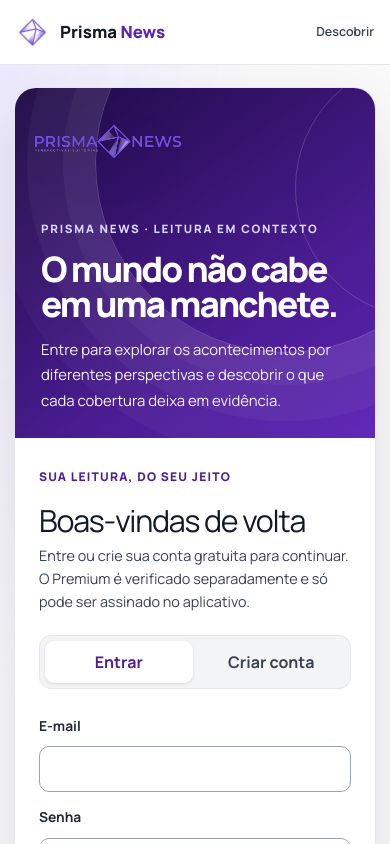
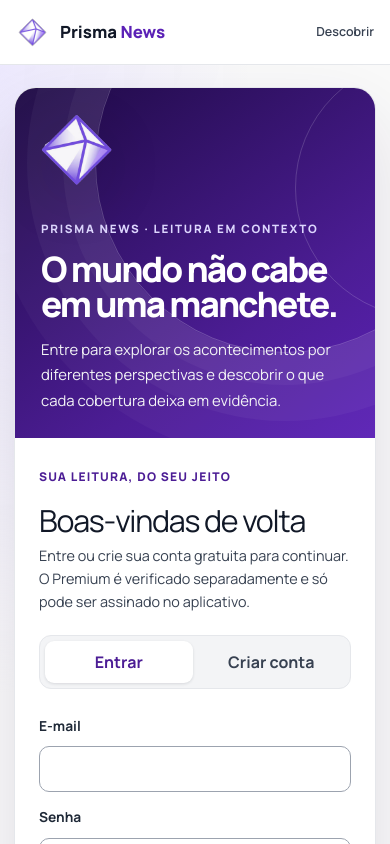
Before and after one commit to gustavosx1/Prisma-Landing-Page, a Next.js app: page /conta in a window 390 px wide. Shown: the top 844 px of the page. Built offline with nearby package versions, Linux system fonts and the light colour scheme; no server answers.

Commit message:
Use square Prisma logo in auth panel

```diff
--- a/app/globals.css
+++ b/app/globals.css
@@ -719,7 +719,7 @@ body { color: #111827; }
 .auth-story::before, .auth-story::after { position: absolute; z-index: -1; width: 380px; height: 380px; border: 1px solid rgb(255 255 255 / 22%); border-radius: 50%; content: ""; }
 .auth-story::before { top: -115px; right: -100px; box-shadow: 0 0 0 32px rgb(255 255 255 / 4%), 0 0 0 68px rgb(255 255 255 / 4%), 0 0 0 108px rgb(255 255 255 / 3%); }
 .auth-story::after { top: -30px; right: -180px; width: 260px; height: 260px; border-color: rgb(255 255 255 / 16%); }
-.auth-story__logo { position: absolute; z-index: 1; top: 34px; left: 34px; display: block; width: clamp(190px, 24vw, 260px); height: auto; opacity: .96; filter: drop-shadow(0 16px 35px rgb(15 5 38 / 20%)); }
+.auth-story__logo { position: absolute; z-index: 1; top: 34px; left: 34px; display: block; width: clamp(110px, 13vw, 150px); height: auto; opacity: .96; filter: drop-shadow(0 16px 35px rgb(15 5 38 / 20%)); }
 .auth-story__eyebrow { color: #ddd6fe; font-size: .72rem; font-weight: 800; letter-spacing: .15em; }
 .auth-story h2 { max-width: 470px; margin: 14px 0; color: #fff; font-size: clamp(2.5rem, 4.5vw, 4.3rem); font-weight: 750; letter-spacing: -.055em; line-height: 1.02; }
 .auth-story > p:not(.auth-story__eyebrow) { max-width: 430px; color: #f3f4f6; font-size: 1.02rem; line-height: 1.7; }
@@ -773,7 +773,7 @@ body { color: #111827; }
   .auth-page { padding: 22px 14px; }
   .auth-layout { grid-template-columns: 1fr; border-radius: 22px; }
   .auth-story { height: 350px; min-height: 350px; padding: 120px 26px 25px; }
-  .auth-story__logo { top: 16px; left: 18px; width: 150px; height: auto; }
+  .auth-story__logo { top: 16px; left: 18px; width: 90px; height: 90px; object-fit: contain; }
   .auth-story h2 { max-width: 420px; font-size: clamp(2rem, 9vw, 3rem); }
   .auth-story > p:not(.auth-story__eyebrow) { margin-bottom: 0; font-size: .93rem; }
   .auth-story__spectrum, .auth-story small { display: none; }
--- a/components/discovery/AuthForm.tsx
+++ b/components/discovery/AuthForm.tsx
@@ -75,7 +75,7 @@ export function AuthForm() {
   return (
     <div className="auth-layout">
       <aside className="auth-story">
-        <Image className="auth-story__logo" src="/logonome.svg" alt="Prisma News" width={300} height={150} priority />
+        <Image className="auth-story__logo" src="/logo.svg" alt="Prisma News" width={300} height={300} priority />
         <p className="auth-story__eyebrow">PRISMA NEWS · LEITURA EM CONTEXTO</p>
         <h2>O mundo não cabe em uma manchete.</h2>
         <p>Entre para explorar os acontecimentos por diferentes perspectivas e descobrir o que cada cobertura deixa em evidência.</p>
```
